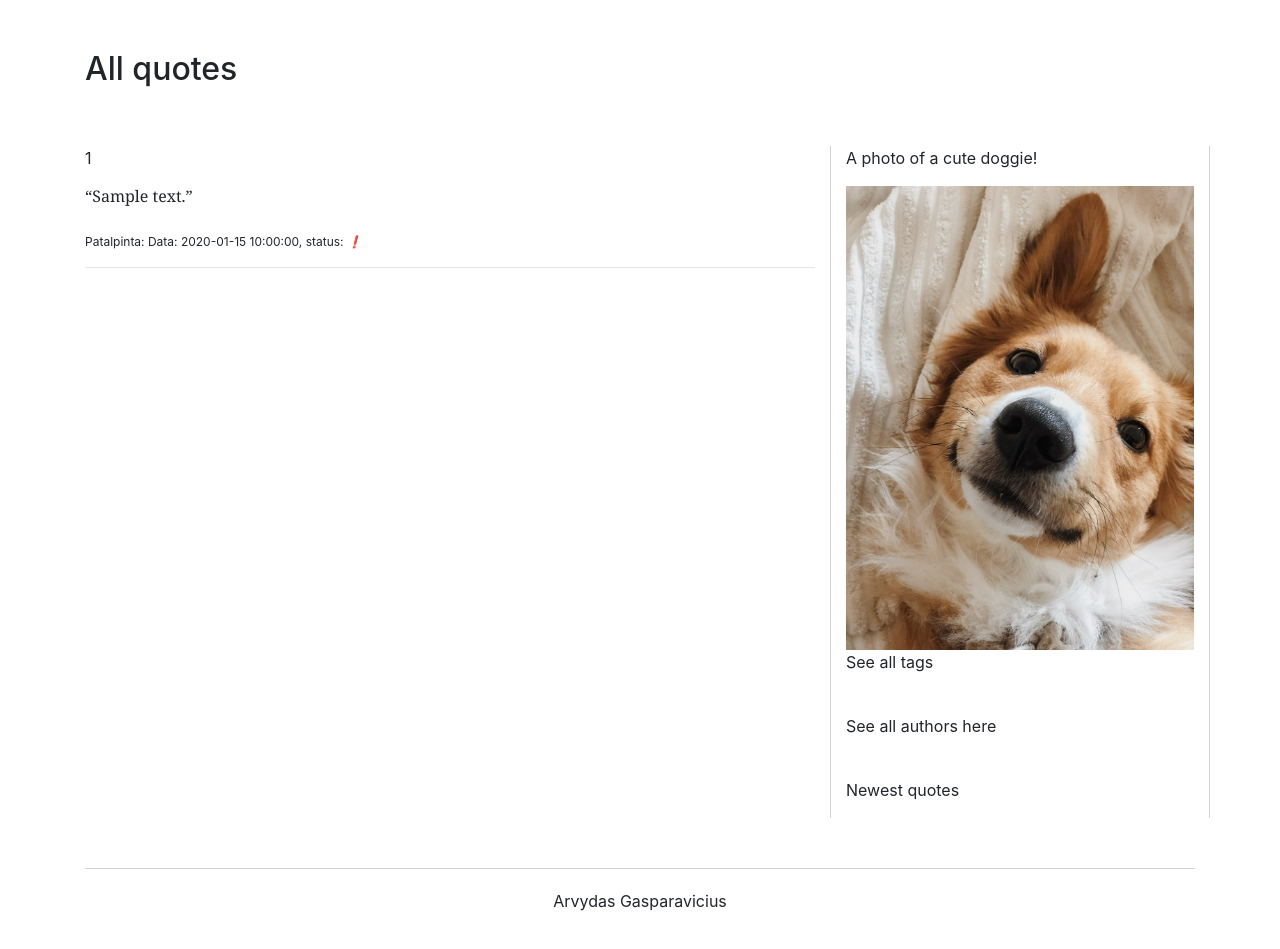
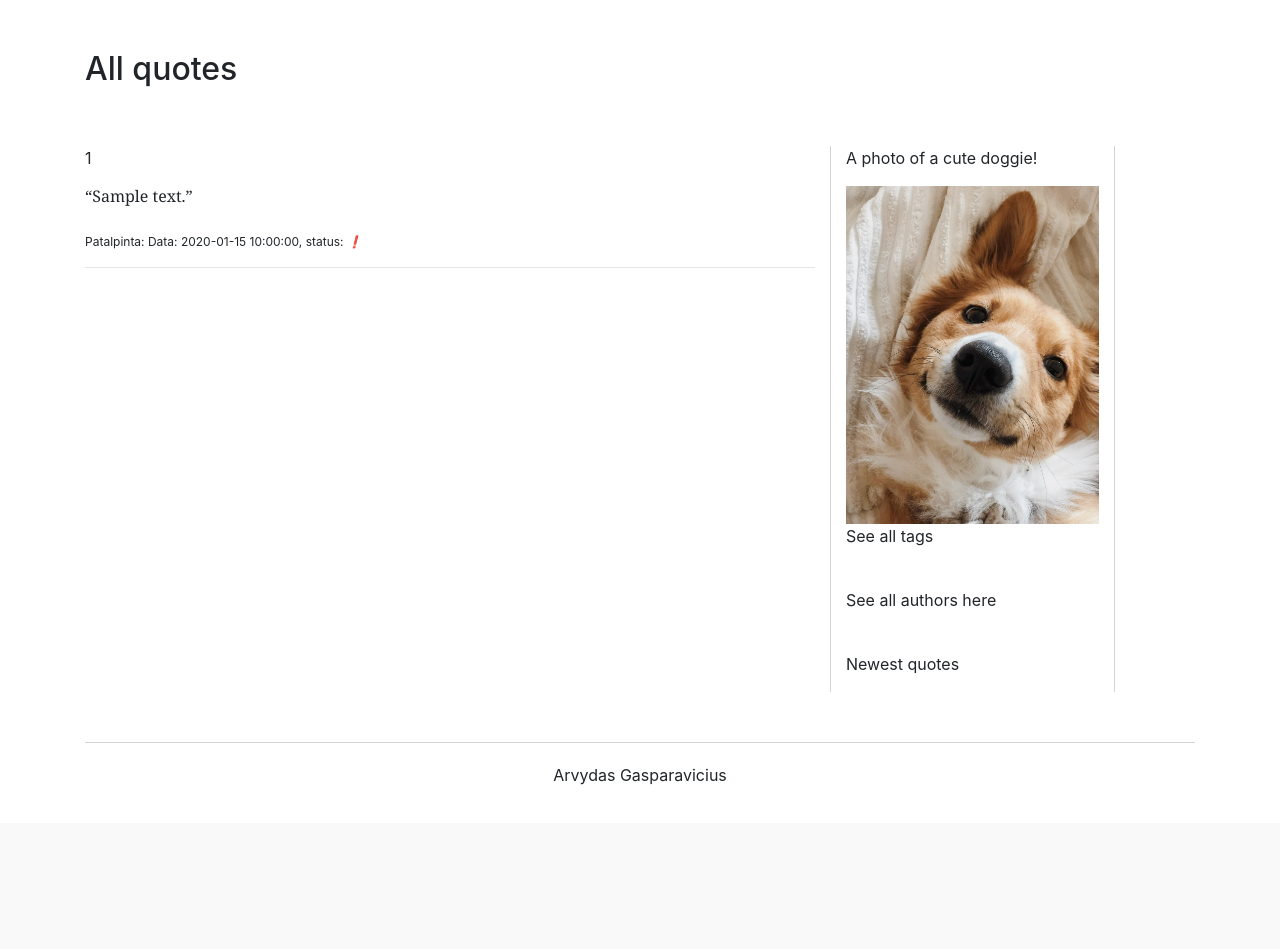
Before and after one commit to azegas/citatos_flask, a Python web app: template web_site/templates/all_quotes.html in a window 1280 px wide. Shown: the part 56-1005 px from the top of the page. After the commit the page ends 841 px from the top, so only its background shows below. Run offline with Jinja, Linux system fonts and the light colour scheme; the template is opened without the code that fills it: most values are stand-ins (such as "Sample title", 1, 10 or a date in 2020); some libraries are stand-ins or nearby versions.

Commit message:
reduced sidebar width

```diff
--- a/web_site/templates/all_authors.html
+++ b/web_site/templates/all_authors.html
@@ -14,7 +14,7 @@
 
     <h2 class="margin50">All authors</h2>
     <div class="row">
-        <div class="margin50 col-lg-8">
+        <div class="margin50 col-lg-9 card-deck">
             {% for author in authors %}
                 <img alt="" src="{{url_for('static', filename='images/' + author.pic)}}" width="200px"/>
                 <li><a href="{{ url_for('route_single_author', first_last_name=author.name ~ '_' ~ author.lastname) }}">{{ author.name }} {{author.lastname}}</a></li>
--- a/web_site/templates/sidebar.html
+++ b/web_site/templates/sidebar.html
@@ -1,4 +1,4 @@
-<div class="sidebar margin50 col-lg-4">
+<div class="sidebar margin50 col-lg-3">
     <p id="demo"> This is stuff.. </p>
     <img alt="" src="{{url_for('static', filename='images/cute_dog.jpeg')}}" width=100% />
     <br/>
```
